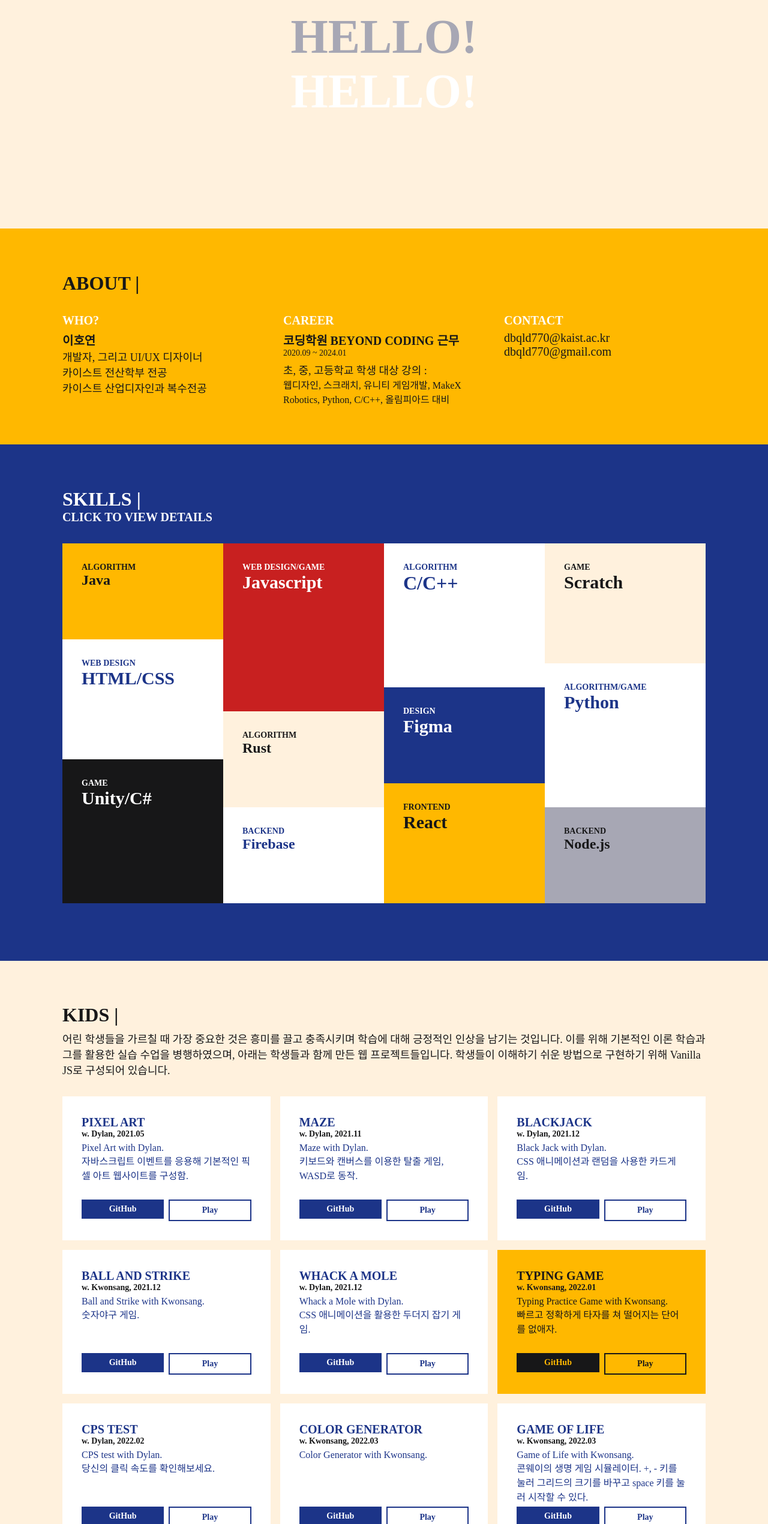
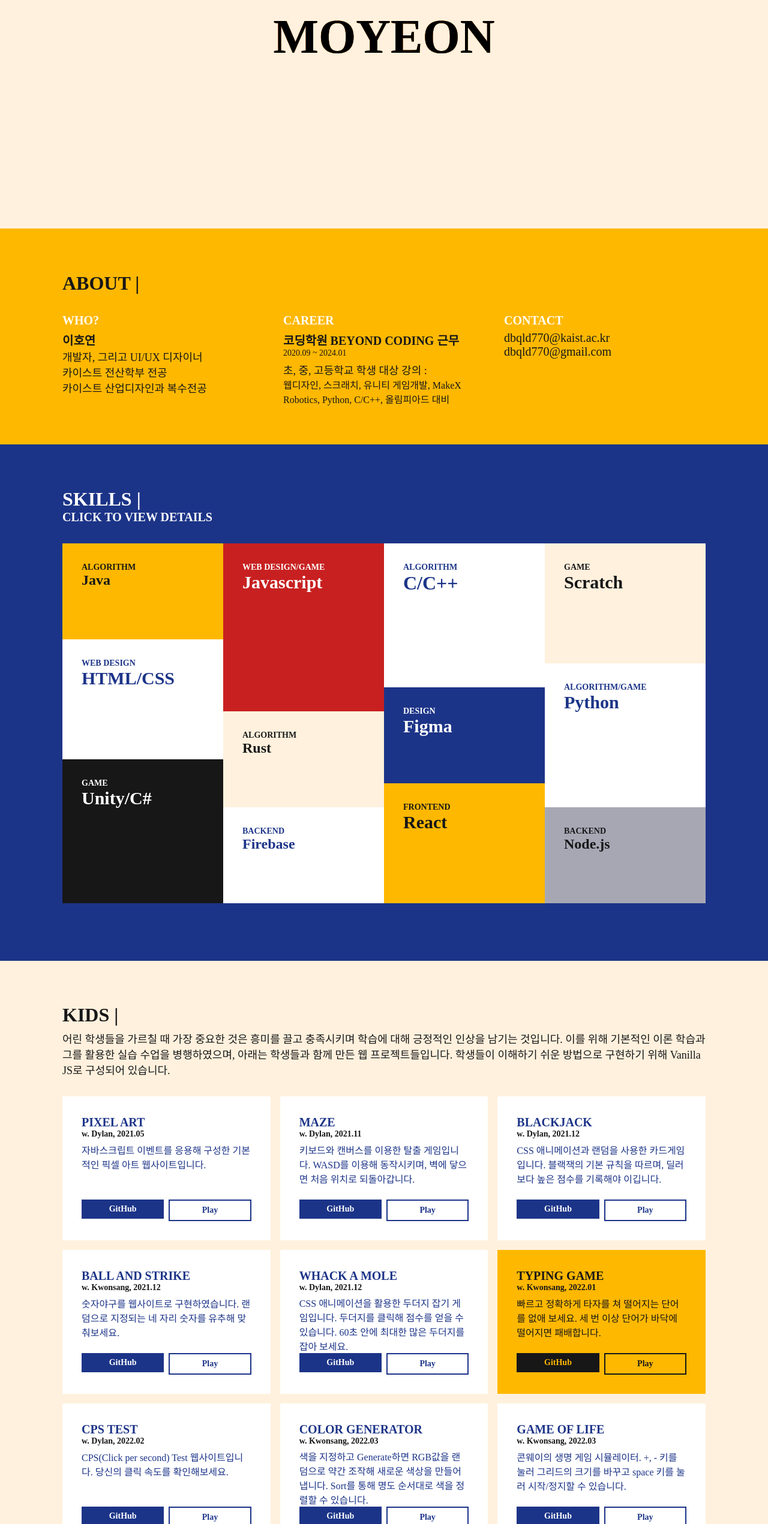
Before and after one commit to Moyeon/Moyeon, a React (Create React App) app: page / in a window 1280 px wide. Shown: the part 259-2800 px from the top of the page at 60% size. Built offline with nearby package versions, Linux system fonts and the light colour scheme; a web font is replaced by a local one.

Commit message:
MAIN Screen edited, KIDS information fixed

```diff
--- a/src/components/TopBar.tsx
+++ b/src/components/TopBar.tsx
@@ -32,11 +32,11 @@ export default function TopBar(){
       height: "75px",
       }} className="topbar">
       <FlexDivPC>
-        <Link to="/" className="TopBarMain">
+        <HashLink smooth to="/#TOP" className="TopBarMain">
           <MyText fontType={FontType.BLACK} color={Colors.BLACK} fontSize={36}>
             HOYEON
           </MyText>
-        </Link>
+        </HashLink>
         <Empty></Empty>
         <HashLink smooth to="/#ABOUT" className="TopBarBtn">
           <MyText fontType={FontType.SEMIBOLD} color={Colors.BLACK} fontSize={20}>
--- a/src/components/core/LinkBox.tsx
+++ b/src/components/core/LinkBox.tsx
@@ -112,7 +112,7 @@ const LinkBox = ({bgcolor = Colors.WHITE, children, title, subtitle, link, githu
           {children}
         </MyText>
         <FlexBox>
-          <A href="https://github.com/yumin-jung/ID311-Final-Project"><Box bgcolor={getTextColor(bgcolor)}>
+          <A href={github}><Box bgcolor={getTextColor(bgcolor)}>
             <MyText fontSize={14} fontType={FontType.BOLD} color={bgcolor} isPretendard={1}>
               GitHub
             </MyText>
--- a/src/components/screens/Kids.tsx
+++ b/src/components/screens/Kids.tsx
@@ -50,62 +50,65 @@ export default function Kids() {
           어린 학생들을 가르칠 때 가장 중요한 것은 흥미를 끌고 충족시키며 학습에 대해 긍정적인 인상을 남기는 것입니다. 이를 위해 기본적인 이론 학습과 그를 활용한 실습 수업을 병행하였으며, 아래는 학생들과 함께 만든 웹 프로젝트들입니다. 학생들이 이해하기 쉬운 방법으로 구현하기 위해 Vanilla JS로 구성되어 있습니다.
         </MyText>
         <GridBox>
-          <LinkBox title="PIXEL ART" subtitle="w. Dylan, 2021.05" link="https://moyeon.github.io/CodingCourses/Dylan/2021/0522pixelart.html">
-            Pixel Art with Dylan.<br/>자바스크립트 이벤트를 응용해 기본적인 픽셀 아트 웹사이트를 구성함.
+          <LinkBox title="PIXEL ART" subtitle="w. Dylan, 2021.05" link="https://moyeon.github.io/CodingCourses/Dylan/2021/0522pixelart.html" github="https://github.com/Moyeon/CodingCourses/tree/main/Dylan/2021">
+            자바스크립트 이벤트를 응용해 구성한 기본적인 픽셀 아트 웹사이트입니다.
           </LinkBox>
-          <LinkBox title="MAZE" subtitle="w. Dylan, 2021.11" link="https://moyeon.github.io/CodingCourses/Dylan/2021/1113canvasmove.html">
-            Maze with Dylan.<br/>키보드와 캔버스를 이용한 탈출 게임, WASD로 동작.
+          <LinkBox title="MAZE" subtitle="w. Dylan, 2021.11" link="https://moyeon.github.io/CodingCourses/Dylan/2021/1113canvasmove.html" github="https://github.com/Moyeon/CodingCourses/tree/main/Dylan/2021">
+            키보드와 캔버스를 이용한 탈출 게임입니다. WASD를 이용해 동작시키며, 벽에 닿으면 처음 위치로 되돌아갑니다.
           </LinkBox>
-          <LinkBox title="BLACKJACK" subtitle="w. Dylan, 2021.12" link="https://moyeon.github.io/CodingCourses/Dylan/2021/1204Blackjack.html">
-            Black Jack with Dylan.<br/>CSS 애니메이션과 랜덤을 사용한 카드게임.
+          <LinkBox title="BLACKJACK" subtitle="w. Dylan, 2021.12" link="https://moyeon.github.io/CodingCourses/Dylan/2021/1204Blackjack.html" github="https://github.com/Moyeon/CodingCourses/tree/main/Dylan/2021">
+            CSS 애니메이션과 랜덤을 사용한 카드게임입니다. 블랙잭의 기본 규칙을 따르며, 딜러보다 높은 점수를 기록해야 이깁니다.
           </LinkBox>
-          <LinkBox title="BALL AND STRIKE" subtitle="w. Kwonsang, 2021.12" link="https://moyeon.github.io/CodingCourses/Kwonsang/2021/1218BS.html">
-            Ball and Strike with Kwonsang.<br/>숫자야구 게임.
+          <LinkBox title="BALL AND STRIKE" subtitle="w. Kwonsang, 2021.12" link="https://moyeon.github.io/CodingCourses/Kwonsang/2021/1218BS.html" github="https://github.com/Moyeon/CodingCourses/tree/main/Kwonsang/2021">
+            숫자야구를 웹사이트로 구현하였습니다. 랜덤으로 지정되는 네 자리 숫자를 유추해 맞춰보세요.
           </LinkBox>
-          <LinkBox title="WHACK A MOLE" subtitle="w. Dylan, 2021.12" link="https://moyeon.github.io/CodingCourses/Dylan/2021/1225WhackaMole.html">
-            Whack a Mole with Dylan.<br/>CSS 애니메이션을 활용한 두더지 잡기 게임.
+          <LinkBox title="WHACK A MOLE" subtitle="w. Dylan, 2021.12" link="https://moyeon.github.io/CodingCourses/Dylan/2021/1225WhackaMole.html" github="https://github.com/Moyeon/CodingCourses/tree/main/Dylan/2021">
+            CSS 애니메이션을 활용한 두더지 잡기 게임입니다. 두더지를 클릭해 점수를 얻을 수 있습니다. 60초 안에 최대한 많은 두더지를 잡아 보세요.
           </LinkBox>
-          <LinkBox bgcolor={Colors.YELLOW} title="TYPING GAME" subtitle="w. Kwonsang, 2022.01" link="https://moyeon.github.io/CodingCourses/Kwonsang/2022/0108keyGame.html">
-            Typing Practice Game with Kwonsang.<br/>빠르고 정확하게 타자를 쳐 떨어지는 단어를 없애자.
+          <LinkBox bgcolor={Colors.YELLOW} title="TYPING GAME" subtitle="w. Kwonsang, 2022.01" link="https://moyeon.github.io/CodingCourses/Kwonsang/2022/0108keyGame.html" github="https://github.com/Moyeon/CodingCourses/tree/main/Kwonsang/2022">
+            빠르고 정확하게 타자를 쳐 떨어지는 단어를 없애 보세요. 세 번 이상 단어가 바닥에 떨어지면 패배합니다.
           </LinkBox>
-          <LinkBox title="CPS TEST" subtitle="w. Dylan, 2022.02" link="https://moyeon.github.io/CodingCourses/Dylan/2022/cpstest/">
-            CPS test with Dylan.<br/>당신의 클릭 속도를 확인해보세요.
+          <LinkBox title="CPS TEST" subtitle="w. Dylan, 2022.02" link="https://moyeon.github.io/CodingCourses/Dylan/2022/cpstest/" github="https://github.com/Moyeon/CodingCourses/tree/main/Dylan/2022/cpstest">
+            CPS(Click per second) Test 웹사이트입니다. 당신의 클릭 속도를 확인해보세요.
           </LinkBox>
-          <LinkBox title="COLOR GENERATOR" subtitle="w. Kwonsang, 2022.03" link="https://moyeon.github.io/CodingCourses/Kwonsang/2022/0319colorArray.html">
-            Color Generator with Kwonsang.
+          <LinkBox title="COLOR GENERATOR" subtitle="w. Kwonsang, 2022.03" link="https://moyeon.github.io/CodingCourses/Kwonsang/2022/0319colorArray.html" github="https://github.com/Moyeon/CodingCourses/tree/main/Kwonsang/2022">
+            색을 지정하고 Generate하면 RGB값을 랜덤으로 약간 조작해 새로운 색상을 만들어냅니다. Sort를 통해 명도 순서대로 색을 정렬할 수 있습니다.
           </LinkBox>
-          <LinkBox title="GAME OF LIFE" subtitle="w. Kwonsang, 2022.03" link="https://moyeon.github.io/CodingCourses/Kwonsang/2022/0326LifeGame.html">
-            Game of Life with Kwonsang.<br/>콘웨이의 생명 게임 시뮬레이터. +, - 키를 눌러 그리드의 크기를 바꾸고 space 키를 눌러 시작할 수 있다.
+          <LinkBox title="GAME OF LIFE" subtitle="w. Kwonsang, 2022.03" link="https://moyeon.github.io/CodingCourses/Kwonsang/2022/0326LifeGame.html" github="https://github.com/Moyeon/CodingCourses/tree/main/Kwonsang/2022">
+            콘웨이의 생명 게임 시뮬레이터. +, - 키를 눌러 그리드의 크기를 바꾸고 space 키를 눌러 시작/정지할 수 있습니다.
           </LinkBox>
-          <LinkBox bgcolor={Colors.DARKBLUE} title="WORDLE" subtitle="w. Dylan, 2022.05" link="https://moyeon.github.io/CodingCourses/Dylan/2022/wordle/">
-            Wordle with Dylan.<br/>기존 Wordle의 디자인을 차용해 바닐라 js로 재구성한 워들 게임.
+          <LinkBox bgcolor={Colors.DARKBLUE} title="WORDLE" subtitle="w. Dylan, 2022.05" link="https://moyeon.github.io/CodingCourses/Dylan/2022/wordle/" github="https://github.com/Moyeon/CodingCourses/tree/main/Dylan/2022/wordle">
+            기존 Wordle의 디자인을 차용해 재구성한 워들 게임입니다.
           </LinkBox>
-          <LinkBox title="RANDOM FONT" subtitle="w. Kwonsang, 2022.05" link="https://moyeon.github.io/CodingCourses/Kwonsang/2022/randomFont/">
-            Random Font Generator with Kwonsang.
+          <LinkBox title="RANDOM FONT" subtitle="w. Kwonsang, 2022.05" link="https://moyeon.github.io/CodingCourses/Kwonsang/2022/randomFont/" github="https://github.com/Moyeon/CodingCourses/tree/main/Kwonsang/2022/randomFont">
+            메모를 생성하면 랜덤한 폰트를 적용해 저장해 주는 랜덤 폰트 메모장입니다. 작성한 메모를 수정하거나 삭제할 수 있습니다.
           </LinkBox>
-          <LinkBox title="CLICKER" subtitle="w. Kwonsang, 2022.06" link="https://moyeon.github.io/CodingCourses/Kwonsang/2022/Clicker/">
+          <LinkBox title="CLICKER" subtitle="w. Kwonsang, 2022.06" link="https://moyeon.github.io/CodingCourses/Kwonsang/2022/Clicker/" github="https://github.com/Moyeon/CodingCourses/tree/main/Kwonsang/2022/Clicker">
             Clicker Game with Kwonsang.
           </LinkBox>
-          <LinkBox title="CLICKER" subtitle="w. Dylan, 2022.06" link="https://moyeon.github.io/CodingCourses/Dylan/2022/clicker/">
+          <LinkBox title="CLICKER" subtitle="w. Dylan, 2022.06" link="https://moyeon.github.io/CodingCourses/Dylan/2022/clicker/" github="https://github.com/Moyeon/CodingCourses/tree/main/Dylan/2022/clicker">
             Clicker Game with Dylan.
           </LinkBox>
-          <LinkBox title="QUIZ" subtitle="w. Kwonsang, 2022.06" link="https://moyeon.github.io/CodingCourses/Kwonsang/2022/QuizSite/index.html">
-            Quiz Website with Kwonsang.
+          <LinkBox title="QUIZ" subtitle="w. Kwonsang, 2022.06" link="https://moyeon.github.io/CodingCourses/Kwonsang/2022/QuizSite" github="https://grappet-sound.github.io/Quiz-Games/">
+            특정 주제에 대한 퀴즈를 풀 수 있는 웹사이트입니다. 학생이 관심 있는 퀴즈를 풀 수 있도록 되어 있습니다.
           </LinkBox>
-          <LinkBox title="AIM GAME" subtitle="w. Dylan, 2023.01" link="https://caseceiling3373.github.io/osu-Remake/">
-            Rythm Game with Dylan.<br/>Osu!를 자바스크립트를 이용해 구현.
+          <LinkBox title="AIM GAME" subtitle="w. Dylan, 2023.01" link="https://caseceiling3373.github.io/osu-Remake/" github="https://github.com/Moyeon/CodingCourses/tree/main/Dylan/2022/AimGame">
+            Osu!라는 제목의 리듬 게임을 자바스크립트를 이용해 구현했습니다. Python을 사용해 게임 데이터를 활용 가능한 json 형식으로 변경해 사용하였습니다.
           </LinkBox>
-          <LinkBox title="SNAKE GAME" subtitle="w. Kwonsang, 2023.01" link="https://moyeon.github.io/CodingCourses/Kwonsang/2023/snake%20game/">
-            Snake Game with Kwonsang.<br/>추억의 게임을 게임기 디자인과 함께 구현. 로컬 저장소를 사용해 재화가 저장된다.
+          <LinkBox title="SNAKE GAME" subtitle="w. Kwonsang, 2023.01" link="https://moyeon.github.io/CodingCourses/Kwonsang/2023/snake%20game/" github="https://github.com/Moyeon/CodingCourses/tree/main/Kwonsang/2023/snake%20game">
+            추억의 스네이크 게임을 게임기 디자인과 함께 구현했습니다. 로컬 저장소를 사용해 재화가 저장됩니다.
           </LinkBox>
-          <LinkBox title="CELL GAME" subtitle="w. Kwonsang, 2023.03" link="https://moyeon.github.io/CodingCourses/Kwonsang/2023/Agario/">
-            CELL GAME with Kwonsang.<br/>Agar.io에서 영감을 얻어 제작한 2인용 세포 게임. WASD와 방향키를 사용해 두 플레이어가 동시에 조작할 수 있음.
+          <LinkBox title="CELL GAME" subtitle="w. Kwonsang, 2023.03" link="https://moyeon.github.io/CodingCourses/Kwonsang/2023/Agario/" github="https://github.com/Moyeon/CodingCourses/tree/main/Kwonsang/2023/Agario">
+            Agar.io에서 영감을 얻어 제작한 2인용 세포 게임입니다. WASD와 방향키를 사용해 두 플레이어가 동시에 조작할 수 있습니다.
           </LinkBox>
-          <LinkBox title="2048" subtitle="w. Kwonsang, 2023.04" link="https://moyeon.github.io/CodingCourses/Kwonsang/2023/Game2048/">
-            2048 Game with Kwonsang.<br/>2048 게임을 순수 자바스크립트로 재구성함.
+          <LinkBox title="2048" subtitle="w. Kwonsang, 2023.04" link="https://moyeon.github.io/CodingCourses/Kwonsang/2023/Game2048/" github="https://github.com/Moyeon/CodingCourses/tree/main/Kwonsang/2023/Game2048">
+            2048 게임을 재구성했습니다. WASD, 방향키를 사용해 조작할 수 있습니다.
           </LinkBox>
-          <LinkBox bgcolor={Colors.RED} title="w. Kwonsang, RUNNER" subtitle="2023.07" link="https://moyeon.github.io/CodingCourses/Kwonsang/2023/runrun/">
-            Runner Game with Kwonsang.<br/>반응형을 배운 후 제작되어 모바일 환경에서 플레이가 가능함. 모바일 환경에서는 90도 회전되어 화면 크기를 최대로 활용함.
+          <LinkBox bgcolor={Colors.RED} title="RUNNER" subtitle="w. Kwonsang, 2023.07" link="https://moyeon.github.io/CodingCourses/Kwonsang/2023/runrun/"  github="https://github.com/Moyeon/CodingCourses/tree/main/Kwonsang/2023/runrun">
+            점프(SPACE)와 슬라이드(ARROW DOWN)로 장애물을 피해 보세요. 반응형을 배운 후 제작되어 모바일 환경에서 플레이가 가능합니다. 모바일 환경에서는 90도 회전됩니다.
+          </LinkBox>
+          <LinkBox title="GRAVITY RUNNER" subtitle="w. Kwonsang, 2024.01" link="https://grappet-sound.github.io/GravityDash/"  github="https://github.com/Moyeon/CodingCourses/tree/main/Kwonsang/2023/Gravity">
+            Gravity Runner. Press SPACE KEY to change the direction of the gravity.
           </LinkBox>
         </GridBox>
       </Box>
--- a/src/components/screens/Main.tsx
+++ b/src/components/screens/Main.tsx
@@ -1,4 +1,4 @@
-import React from "react";
+import React, { useState } from "react";
 import styled from "styled-components";
 import MyText, {FontType} from "../styles/MyText";
 import { Colors } from "../styles/Colors";
@@ -15,6 +15,8 @@ const OneScreen = styled.div`
   align-items: center;
   justify-content: center;
   flex-direction: column;
+  position: relative;
+  overflow: hidden;
 `;
 
 const OneScreen2 = styled.div`
@@ -27,20 +29,62 @@ const OneScreen2 = styled.div`
   // background-color: var(--YELLOW);
 `;
 
+const TextShadow = styled.div<{xOffset: number, yOffset: number}>`
+  font-family: Proxima Nova;
+  font-size: 80px;
+  // transform: translate(${props => props.xOffset}px, ${props => props.yOffset}px);
+  font-weight: 900;
+  position: absolute;
+  text-shadow: ${props => props.xOffset}px ${props => - props.yOffset}px 0 ${Colors.YELLOW},
+                ${props => - props.xOffset}px ${props => props.yOffset}px 0 ${Colors.RED},
+                ${props => props.yOffset}px ${props => props.xOffset}px 0 ${Colors.DARKBLUE},
+                ${props => - props.yOffset}px ${props => - props.xOffset}px 0 ${Colors.GREY};
+`;
+
+const TextShadow2 = styled.div<{xOffset: number, yOffset: number}>`
+  font-family: Proxima Nova;
+  font-size: 80px;
+  transform: translate(${props => props.xOffset}px, ${props => props.yOffset}px);
+  font-weight: 900;
+  position: absolute;
+`;
+
+const TextShadow3 = styled.div<{xOffset: number, yOffset: number}>`
+  font-family: Proxima Nova;
+  font-size: 80px;
+  transform: translate(${props => props.xOffset}px, ${props => props.yOffset}px);
+  font-weight: 900;
+  position: absolute;
+`;
+
 export default function Main() {
+  const [xOffset, setXoffset] = useState(0);
+  const [yOffset, setYoffset] = useState(0);
+
+  function shadow(e){
+      if(e.target.id == "TOP"){
+        calculateXoffset(e.pageX - e.target.offsetWidth / 2);
+        calculateYoffset(e.pageY - e.target.offsetHeight / 2);
+      }
+      else{
+        calculateXoffset(e.pageX - e.target.offsetWidth / 2 - e.target.offsetLeft);
+        calculateYoffset(e.pageY - e.target.offsetHeight / 2 - e.target.offsetTop);
+      }
+  }
+  function calculateXoffset(offset){
+    setXoffset((offset) / 2);
+  }
+  function calculateYoffset(offset){
+    setYoffset((offset) / 2);
+  }
+
   return (
     <>
       <TopBar></TopBar>
-      <OneScreen>
-        <MyText fontType={FontType.BLACK} color={Colors.BLACK} fontSize={80}>
-          HELLO!
-        </MyText>
-        <MyText fontType={FontType.BLACK} color={Colors.GREY} fontSize={80}>
-          HELLO!
-        </MyText>
-        <MyText fontType={FontType.BLACK} color={Colors.WHITE} fontSize={80}>
-          HELLO!
-        </MyText>
+      <OneScreen id="TOP" onMouseMove={shadow}>
+        <TextShadow xOffset={xOffset} yOffset={yOffset}>
+          MOYEON
+        </TextShadow>
       </OneScreen>
       <About></About>
       <Skills></Skills>
```
Also changed, not shown: src/components/screens/Projects.tsx (+50 -2 lines).
